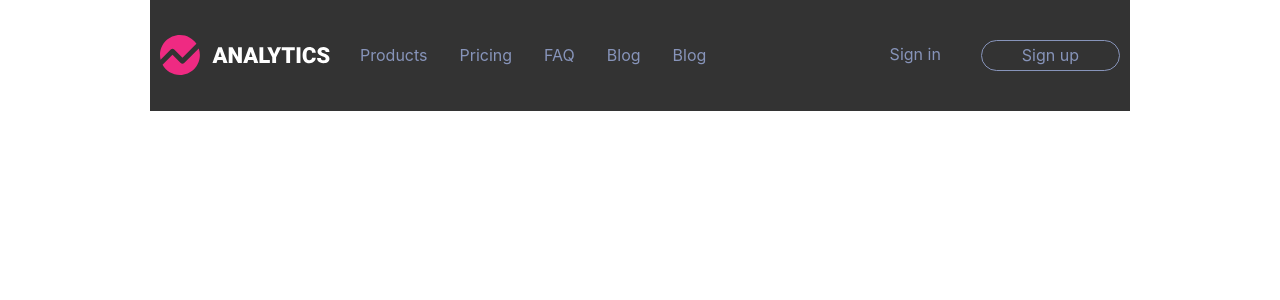
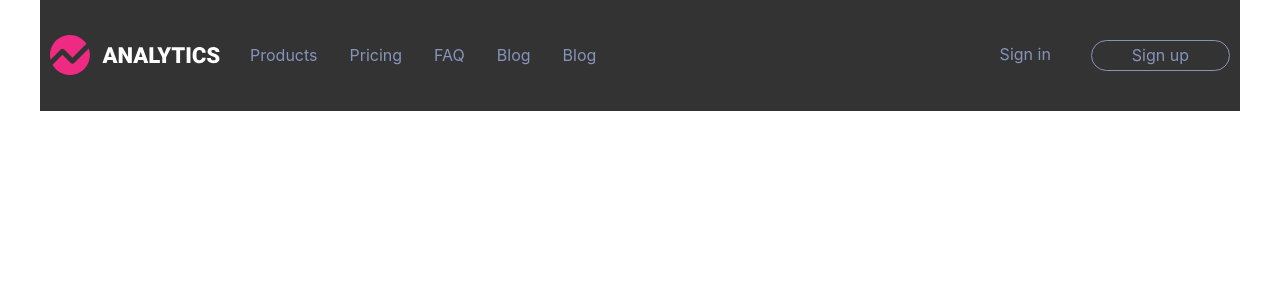
Before and after one commit to mateombar/analytics, a React (Create React App) app: page / in a window 1280 px wide. Shown: the top 300 px of the page. Built offline with nearby package versions, Linux system fonts and the light colour scheme.

Commit message:
Implementing cross browser compatibility in App.css

```diff
--- a/src/App.css
+++ b/src/App.css
@@ -6,13 +6,31 @@
   font-family: -apple-system, BlinkMacSystemFont, "Segoe UI", Roboto, Oxygen,
     Ubuntu, Cantarell, "Open Sans", "Helvetica Neue", sans-serif;
 }
-
 body {
-  grid-template-columns: minmax(auto, 980px);
-  display: grid;
+  display: flex;
   justify-content: center;
   min-height: 100vh;
+  overflow-x: hidden;
 }
+#root{
+  width: 100%;
+}
+@media (min-width: 1200px){
+  #root{
+    width: 1200px;
+  }
+}
+
+@supports (display: grid) {
+  body {
+    grid-template-columns: minmax(auto, 1200px);
+    display: grid;
+    justify-content: center;
+    min-height: 100vh;
+    overflow-x: hidden;
+  }
+}
+
 
 li,
 a,
@@ -23,9 +41,9 @@ button {
   line-height: 18.75px;
 }
 
-a{
+a {
   text-decoration: none;
 }
-button{
+button {
   cursor: pointer;
 }
```
